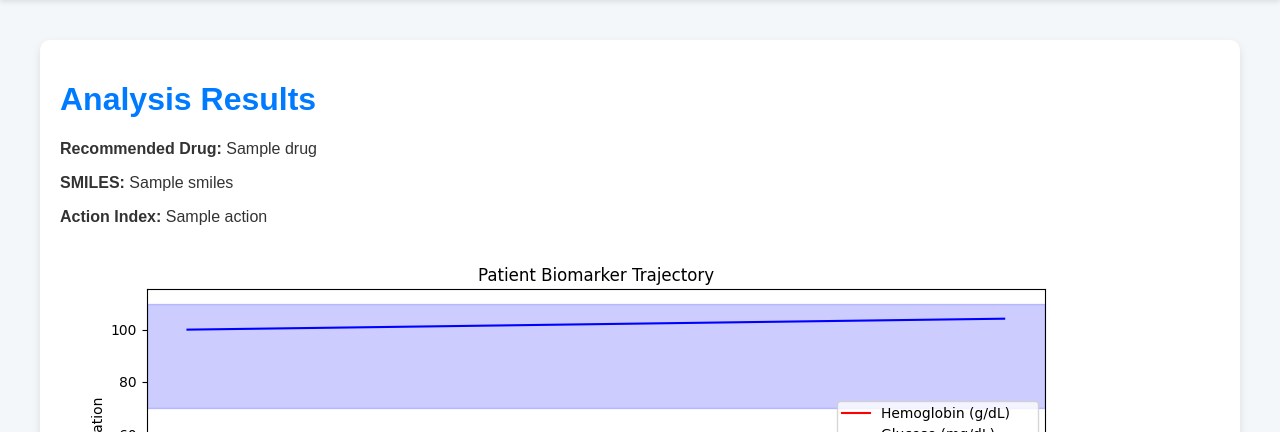
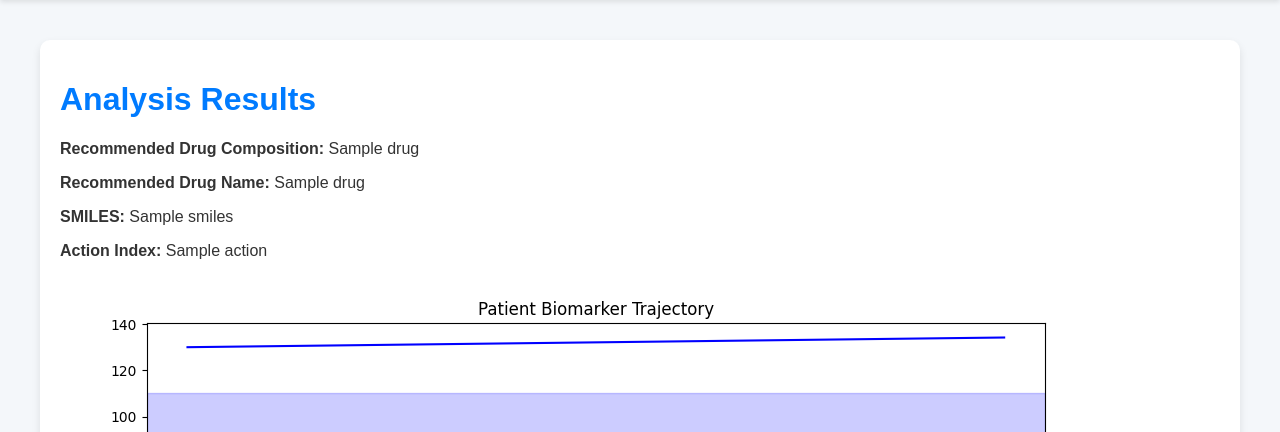
Before and after one commit to Nandhan-Golla/RLDD, a Flask app: template Main/model_bck/FULL/templates/result.html in a window 1280 px wide. Shown: the part 154-586 px from the top of the page. Run offline with Flask 3, Linux system fonts and the light colour scheme; the template is opened without the code that fills it: most values are stand-ins (such as "Sample title", 1, 10 or a date in 2020); parts of the project's set-up code (start-up, migrations or seed data) failed here and were passed over.

Commit message:
3 commit

```diff
--- a/Main/model_bck/FULL/app.py
+++ b/Main/model_bck/FULL/app.py
@@ -11,7 +11,18 @@ from io import BytesIO
 import base64
 import logging
 import requests
+
 import pubchempy as pcp
+from rdkit import Chem
+from rdkit.Chem import rdMolDescriptors
+
+def decode_smiles(smiles):
+    mol = Chem.MolFromSmiles(smiles)
+    mol_formula = rdMolDescriptors.CalcMolFormula(mol)
+    compounds = pcp.get_compounds(smiles, 'smiles')
+    drug_name = compounds[0].iupac_name if compounds else "Unknown"
+    return drug_name, mol_formula
+
 
 logging.basicConfig(level=logging.INFO, format='%(asctime)s - %(levelname)s - %(message)s')
 logger = logging.getLogger(__name__)
@@ -242,18 +253,20 @@ def report():
     drug_structure_plot, drug_name = plot_drug_structure(drug_list[final_action], drug_names[final_action])
     final_smiles = drug_list[final_action]
 
+    #drug = drug_name
+    #final_smiles = "COc1ccc2c3c1O[C@H]1[C@@H](O)C=C[C@H]4[C@@H](C2)N(C)CC[C@]314"
     return render_template('report.html',
                           trajectory_plot=trajectory_plot,
                           drug_plot=drug_plot,
                           drug_structure_plot=drug_structure_plot,
-                          drug=drug_name,
+                          drug= drug_name,
                           smiles=final_smiles,
                           history=latest_history,
                           rewards=latest_rewards)
 
 @app.route('/result/<int:action>/<drug>/<smiles>')
 def result(action, drug, smiles):
-    return render_template('result.html', action=action, drug=drug, smiles=smiles)
+    return render_template('result.html', action=action, drug=decode_smiles(smiles)[0], _drug_ = drug ,smiles=smiles)
 
 @app.route('/download_trajectory')
 def download_trajectory():
--- a/Main/model_bck/FULL/templates/result.html
+++ b/Main/model_bck/FULL/templates/result.html
@@ -3,7 +3,8 @@
 {% block content %}
     <div class="card">
         <h1>Analysis Results</h1>
-        <p><strong>Recommended Drug:</strong> {{ drug }}</p>
+        <p><strong>Recommended Drug Composition:</strong> {{ drug }}</p>
+        <p><strong>Recommended Drug Name:</strong> {{ _drug_ }}</p>
         <p><strong>SMILES:</strong> {{ smiles }}</p>
         <p><strong>Action Index:</strong> {{ action }}</p>
         <img src="{{ url_for('static', filename='trajectory.png') }}" alt="Trajectory">
```
Also changed, not shown: Main/model_bck/FULL/static/trajectory.png.
